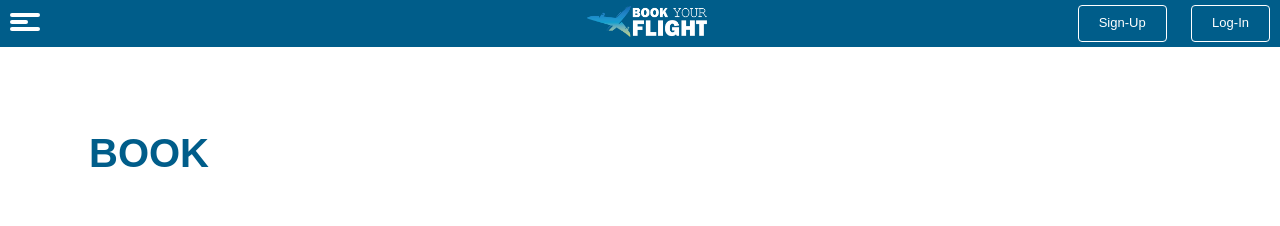
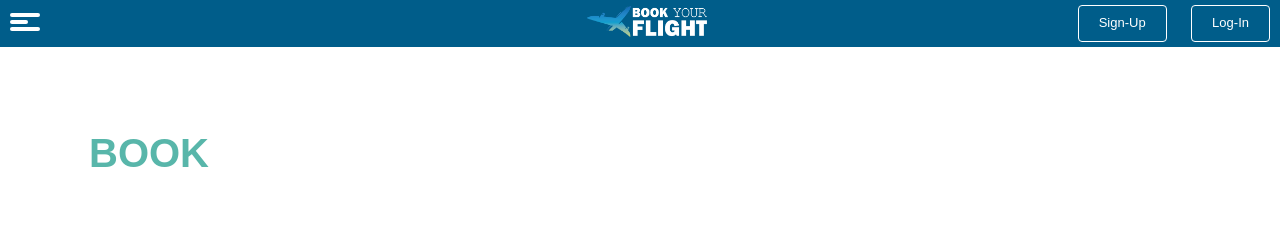
Before and after one commit to MohamedNash2t/HelwanAir.github.io, a plain HTML site: page bookpage.html in a window 1280 px wide. Shown: the top 226 px of the page. Drawn offline with Linux system fonts and the light colour scheme.

Commit message:
mami.update

```diff
--- a/css/mami.css
+++ b/css/mami.css
@@ -18,7 +18,7 @@
 }
 .Bookpagetitle p{
 
-  color: #005D8A;
+  color:var(--second-color);
   font-size: 40px;
   font-weight: bold;
   text-align: left;
```
